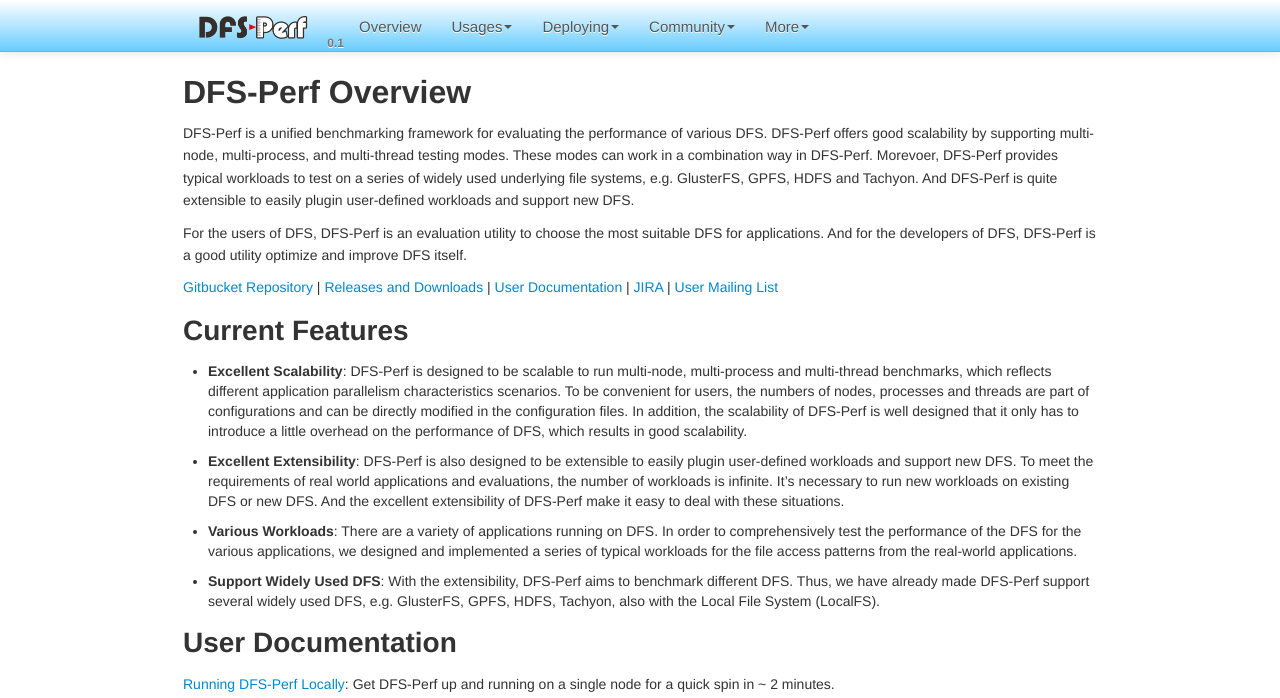
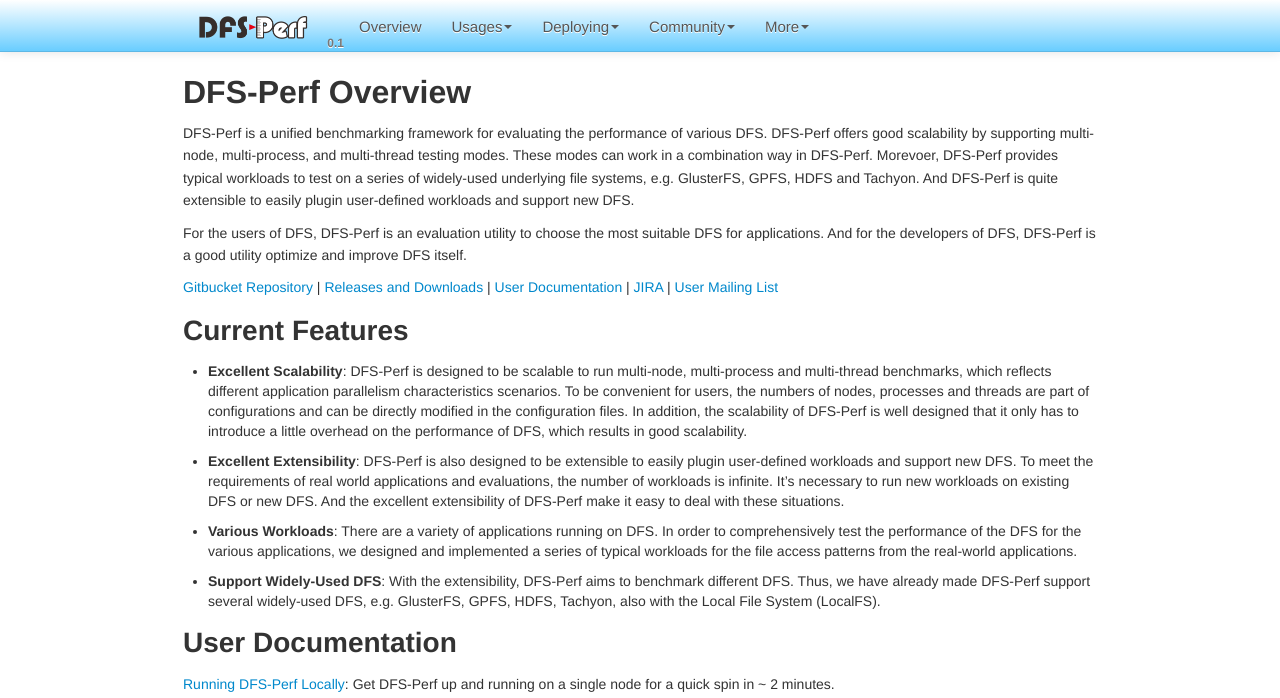
Before and after one commit to PasaLab/dfs-perf, a Jekyll site: the page built from docs/index.md, in a window 1280 px wide and 1282 px high. Shown: the top 698 px of the window. Built offline with Jekyll 4.4.1, drawn with Linux system fonts in a browser that asks for light colours.

```diff
--- a/docs/index.md
+++ b/docs/index.md
@@ -3,7 +3,7 @@ layout: global
 title: DFS-Perf Overview
 ---
 
-DFS-Perf is a unified benchmarking framework for evaluating the performance of various DFS. DFS-Perf offers good scalability by supporting multi-node, multi-process, and multi-thread testing modes. These modes can work in a combination way in DFS-Perf. Morevoer, DFS-Perf provides typical workloads to test on a series of widely used underlying file systems, e.g. GlusterFS, GPFS, HDFS and Tachyon. And DFS-Perf is quite extensible to easily plugin user-defined workloads and support new DFS.
+DFS-Perf is a unified benchmarking framework for evaluating the performance of various DFS. DFS-Perf offers good scalability by supporting multi-node, multi-process, and multi-thread testing modes. These modes can work in a combination way in DFS-Perf. Morevoer, DFS-Perf provides typical workloads to test on a series of widely-used underlying file systems, e.g. GlusterFS, GPFS, HDFS and Tachyon. And DFS-Perf is quite extensible to easily plugin user-defined workloads and support new DFS.
 
 For the users of DFS, DFS-Perf is an evaluation utility to choose the most suitable DFS for applications. And for the developers of DFS, DFS-Perf is a good utility optimize and improve DFS itself.
 
@@ -22,7 +22,7 @@ In addition, the scalability of DFS-Perf is well designed that it only has to in
 
 * **Various Workloads**: There are a variety of applications running on DFS. In order to comprehensively test the performance of the DFS for the various applications, we designed and implemented a series of typical workloads for the file access patterns from the real-world applications.
 
-* **Support Widely Used DFS**: With the extensibility, DFS-Perf aims to benchmark different DFS. Thus, we have already made DFS-Perf support several widely used DFS, e.g. GlusterFS, GPFS, HDFS, Tachyon, also with the Local File System (LocalFS).
+* **Support Widely-Used DFS**: With the extensibility, DFS-Perf aims to benchmark different DFS. Thus, we have already made DFS-Perf support several widely-used DFS, e.g. GlusterFS, GPFS, HDFS, Tachyon, also with the Local File System (LocalFS).
 
 # User Documentation
 
```
